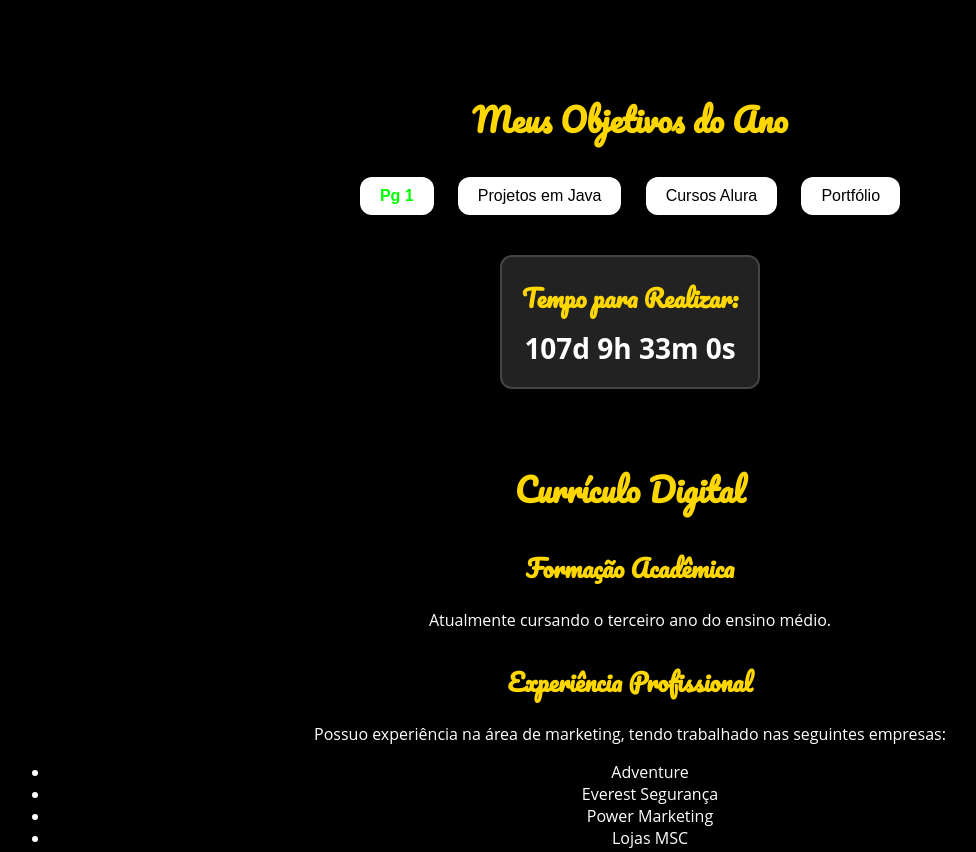
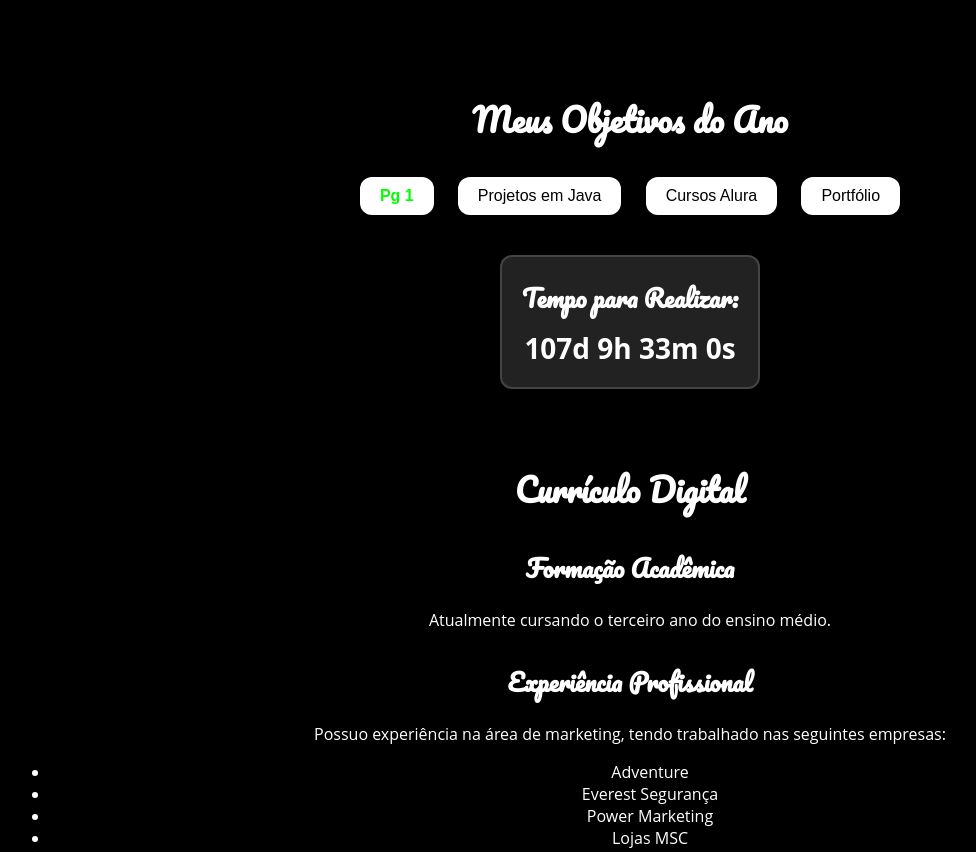
Before and after one commit to snwgg/Objetivos-site, a plain HTML site: page curriculo.html in a window 1280 px wide. Shown: the top 852 px of the page, without its empty margins (10-986 px from the left). Drawn offline with Linux system fonts and the light colour scheme.

Commit message:
asdadasd

```diff
--- a/style2.css
+++ b/style2.css
@@ -70,7 +70,7 @@ body {
 
 h1, h2 {
     font-family: 'Pacifico', cursive;
-    color: #FFD700;
+    color: #ffffff;
 }
 
 .section {
```
